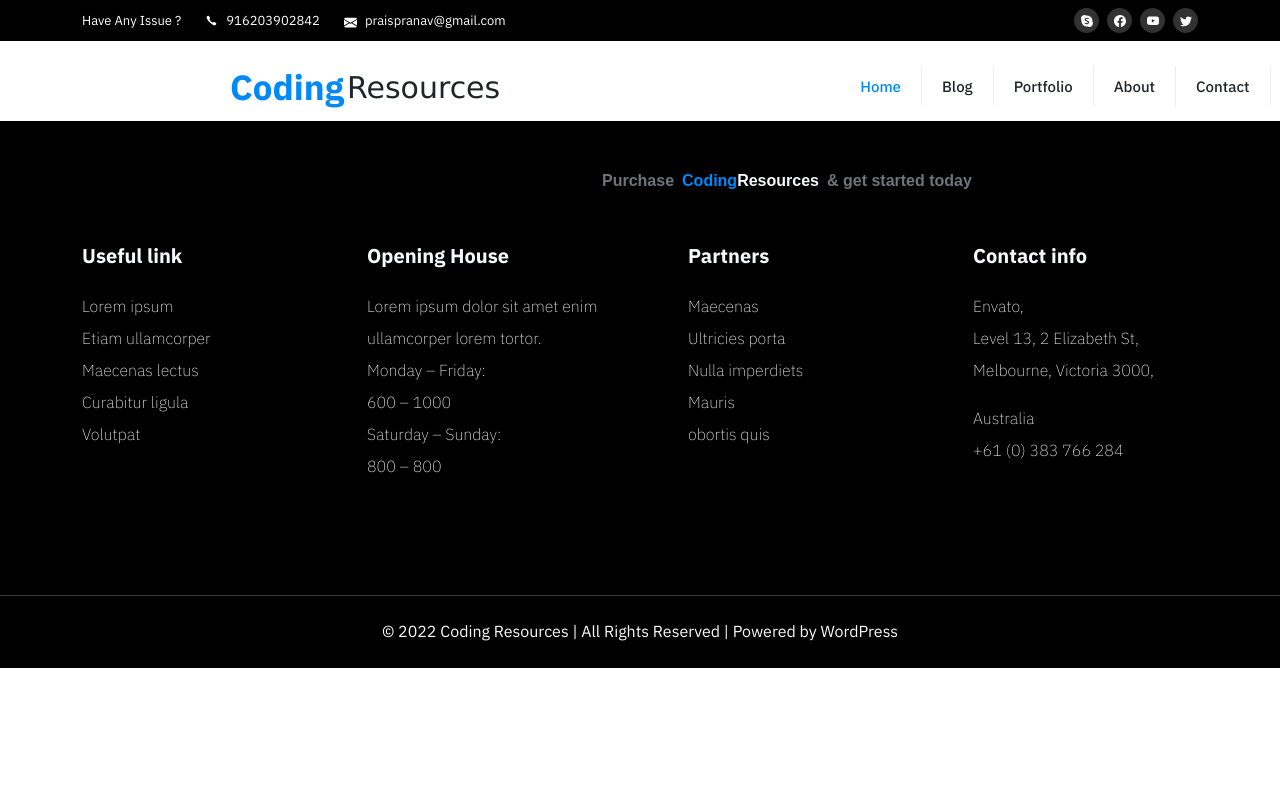
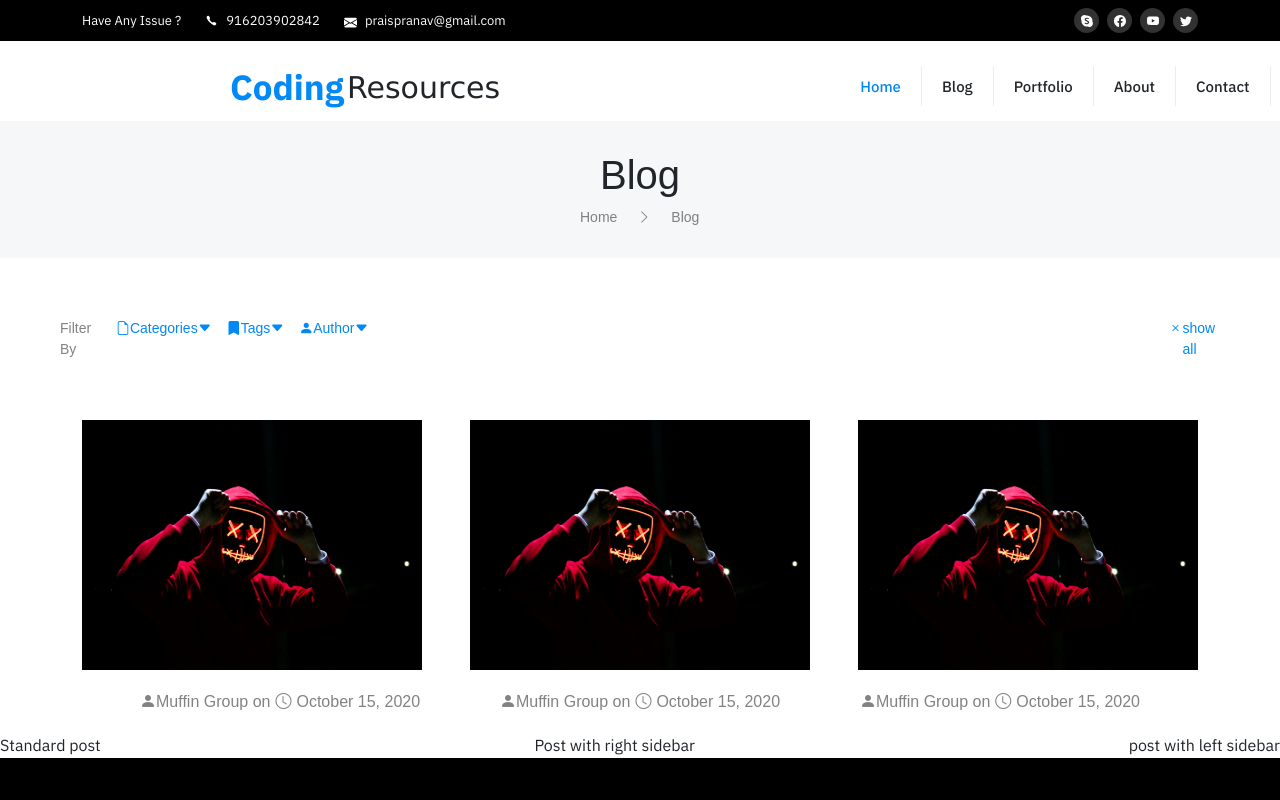
Before and after one commit to praispranav/praispranav-collection, a React (Create React App) app: page /blog in a window 1280 px wide. Shown: the top 800 px of the page. Built offline with nearby package versions, Linux system fonts and the light colour scheme.

Commit message:
Added Blog Page

```diff
--- a/src/assets/scss/custom.scss
+++ b/src/assets/scss/custom.scss
@@ -275,3 +275,72 @@ margin-right: 10px;
   font-size: 20px;
   font-weight: 600;
 }
+.s1{
+  margin-left: 600px;
+  font-family: Arial, Helvetica, sans-serif;
+  font: 43px;
+}
+.s2{ background-color: #e4eaee63;
+  padding: 30px 0px;
+
+
+}
+.s3{
+  display: flex ;
+  margin-left:  560px;
+}
+.s4{ margin-left: 20px;
+  font-size: 14px;
+color: #4c4e50b4;
+font-family: Arial, Helvetica, sans-serif;}
+
+.s5{
+  display: flex;
+  // margin-top: 60px;
+  // margin-left: 80px;
+  // margin-bottom: 40px;
+  padding: 60px;
+  font-family: Arial, Helvetica, sans-serif;
+  font-size: 14px;
+}
+.s6{
+  color: #4c4e50b4; }
+
+  .s7{
+
+    color: #0089f7;
+  }
+  .s8{ padding-left: 15px;
+  color: #0089f7;}
+  .s9{ color: #0089f7;
+  padding-left: 800px; display: flex;}
+  .s10{
+    height: 250px; width: 340px;
+
+  }
+  .s11{height: 250px; width: 340px;
+
+  }
+  .s12{
+    height: 250px; width: 340px;
+ }
+ .s13{
+   display: flex;
+   justify-content: space-between;
+ }
+ .s14{
+   display: flex; margin: 20px;
+  //  margin-left: 120px;
+   color: #4c4e50b4;
+   font-family: Arial, Helvetica, sans-serif;
+ }
+ .s15{
+   margin-left: 5px; margin-right: 5px;
+ }
+ .s16{
+   display: flex; justify-content: space-between;
+  margin-right: 120px; margin-left: 120px;
+ }
+ .s17{
+   display: flex; font-weight: 16px; justify-content: space-between;
+ }
--- a/src/navigator/index.tsx
+++ b/src/navigator/index.tsx
@@ -2,6 +2,7 @@ import { Route, Routes } from "react-router-dom";
 import HomePage from "../pages/home";
 import ProfilePage from "../pages/profile";
 import Blog from "../pages/blog";
+import AboutScreen from "../pages/about";
 
 function Navigator() {
   return (
@@ -9,6 +10,7 @@ function Navigator() {
          <Route path="/" element={<HomePage />} />
          <Route path="/profile" element={<ProfilePage />} />
          <Route path="/blog" element={<Blog />} />
+         <Route path="/about" element={<AboutScreen />} />
      </Routes>
   );
 }
--- /dev/null
+++ b/src/pages/about/index.tsx
@@ -0,0 +1,15 @@
+import React from "react";
+import Footer from "../../components/common/footer";
+import Head from "../../components/common/Header";
+import TopNav from "../../components/common/TopNav";
+
+export default function AboutScreen(){
+    return<>
+        <TopNav />
+        <Head />
+
+
+
+        <Footer />
+    </>
+}
--- a/src/pages/blog/Blog.tsx
+++ b/src/pages/blog/Blog.tsx
@@ -1,9 +1,67 @@
 import React from "react";
+import img1 from "../../assets/images/back.jpg";
 
-export default function BlogScreen(){
-    return(
+export default function BlogScreen() {
+  return (
+    <div>
+      <div className="s2">
+        <h1 className="s1">Blog </h1>
+        <div className="s3">
+          <p className="s4"> Home </p>
+          <i className="bi bi-chevron-right s4"></i>
+          <p className="s4"> Blog</p>
+        </div>
+      </div>
+      <div className="s5">
+        <p className="s6"> Filter By </p>
+        <i className="bi bi-file-earmark s8"> </i>
+        <p className="s7">Categories</p>
+        <i className="bi bi-caret-down-fill s7"></i>
+        <i className="bi bi-bookmark-fill s8"></i>
+        <p className="s7">Tags</p>
+        <i className="bi bi-caret-down-fill  s7"></i>
+        <i className="bi bi-person-fill s8 "></i>
+        <p className="s7"> Author</p>
+        <i className="bi bi-caret-down-fill s7"></i>
+        <div className="s9">
+          <i className="bi bi-x"></i>
+          <p>show all</p>
+        </div>
+      </div>
+
+      <div className="container s13">
+        <img src={img1} className="s10" />
+        <img src={img1} className="s11" />
+        <img src={img1} className="s12" />
+      </div>
+      <div className="s16">
+        <div className="s14">
+          <i className="bi bi-person-fill  "></i>
+          <p> Muffin Group on</p>
+          <i className="bi bi-clock s15"></i>
+          <p>October 15, 2020</p>
+        </div>
+
+        <div className="s14">
+          <i className="bi bi-person-fill  "></i>
+          <p> Muffin Group on</p>
+          <i className="bi bi-clock s15"></i>
+          <p>October 15, 2020</p>
+        </div>
         <div>
-
+          <div className="s14">
+            <i className="bi bi-person-fill  "></i>
+            <p> Muffin Group on</p>
+            <i className="bi bi-clock s15"></i>
+            <p>October 15, 2020</p>
+          </div>
         </div>
-    )
+      </div>
+      <div className="s17">
+        <p>Standard post</p>
+        <p> Post with right sidebar</p>
+        <p> post with left sidebar</p>
+      </div>
+    </div>
+  );
 }
--- a/src/pages/blog/index.tsx
+++ b/src/pages/blog/index.tsx
@@ -2,12 +2,14 @@ import React from "react";
 import TopNav from "../../components/common/TopNav";
 import Head from "../../components/common/Header";
 import Footer from "../../components/common/footer";
+import BlogScreen from "./Blog";
 
 export default function Page(){
     return(
         <>
             <TopNav />
             <Head />
+            <BlogScreen />
             <Footer />
         </>
     )
```
